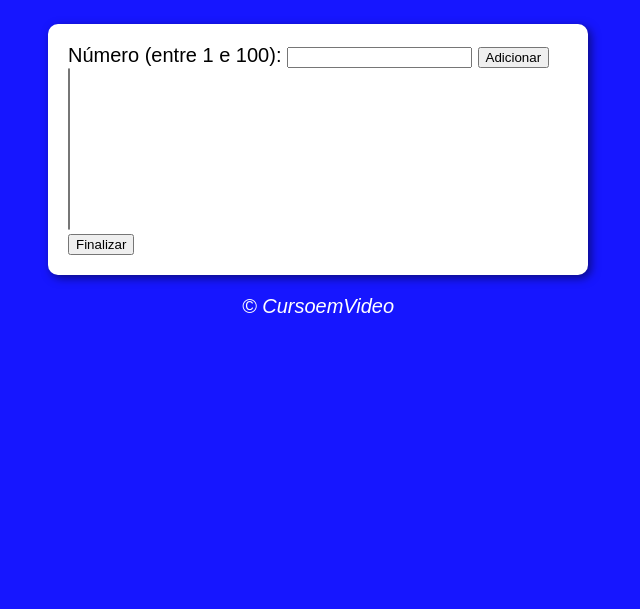
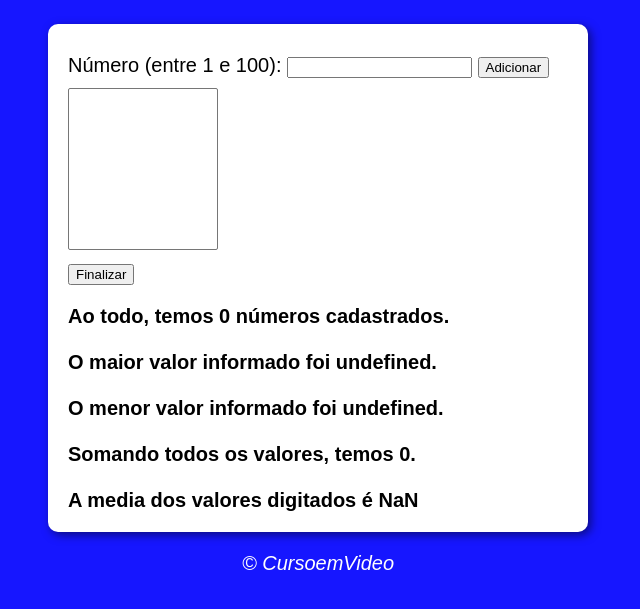
Before and after one commit to DombSTG/exercicioFinalCurso, a plain HTML site: page index.html in a window 1280 px wide. Both pictures are taken after a click on the button "Finalizar". Shown: the part 75-684 px from the top of the page, without its empty margins (322-962 px from the left). Drawn offline with Linux system fonts and the light colour scheme.

Commit message:
Finalizado - Sem correção

```diff
--- a/estilo.css
+++ b/estilo.css
@@ -23,3 +23,12 @@ footer {
     font-style: italic;
 
 }
+div {
+    margin-top: 10px;
+}
+#res {
+    margin-top: 20px;
+}
+select {
+    width: 150px;
+}
--- a/index.html
+++ b/index.html
@@ -21,7 +21,7 @@
             </select>
         </div>
         <div id="finaliza">
-            <input type="button" value="Finalizar">
+            <input type="button" value="Finalizar" onclick="calc()">
         </div>
         <div id="res">
 
--- a/script.js
+++ b/script.js
@@ -1,8 +1,8 @@
 let numarr = []
+let res = document.getElementById('res')
 
 function numero () {
     let nu = Number(document.getElementById('num').value)
-    let res = document.getElementById('res')
     let numero = document.getElementById('numero')
 
     if (nu < 1 || nu > 100) {
@@ -16,7 +16,37 @@ function numero () {
     } else {
         alert('Valor já adicionado anteriormente')
     }
+}
+
+function calc() {
+    numarr.sort()
+    let texto = ""
+
+    let maior = numarr[0]
+    let menor = numarr[0]
+    let soma = 0
+    let media
+
+    for (let i in numarr) {
+        if (numarr[i] > maior) {
+            maior = numarr[i]
+        } else if (numarr[i] < menor) {
+            menor = numarr[i]
+        }
+
+        soma += numarr[i]
+    }
+
+        media = soma / numarr.length
 
 
 
+    texto += `<strong>Ao todo, temos ${numarr.length} números cadastrados.<br><br></strong>`
+    texto += `<strong>O maior valor informado foi ${maior}.<br><br></strong> `
+    texto += `<strong>O menor valor informado foi ${menor}.<br><br></strong>`
+    texto += `<strong>Somando todos os valores, temos ${soma}.<br><br></strong>`
+    texto += `<strong>A media dos valores digitados é ${media}</strong>`
+    res.innerHTML = texto
+
+
 }
```
